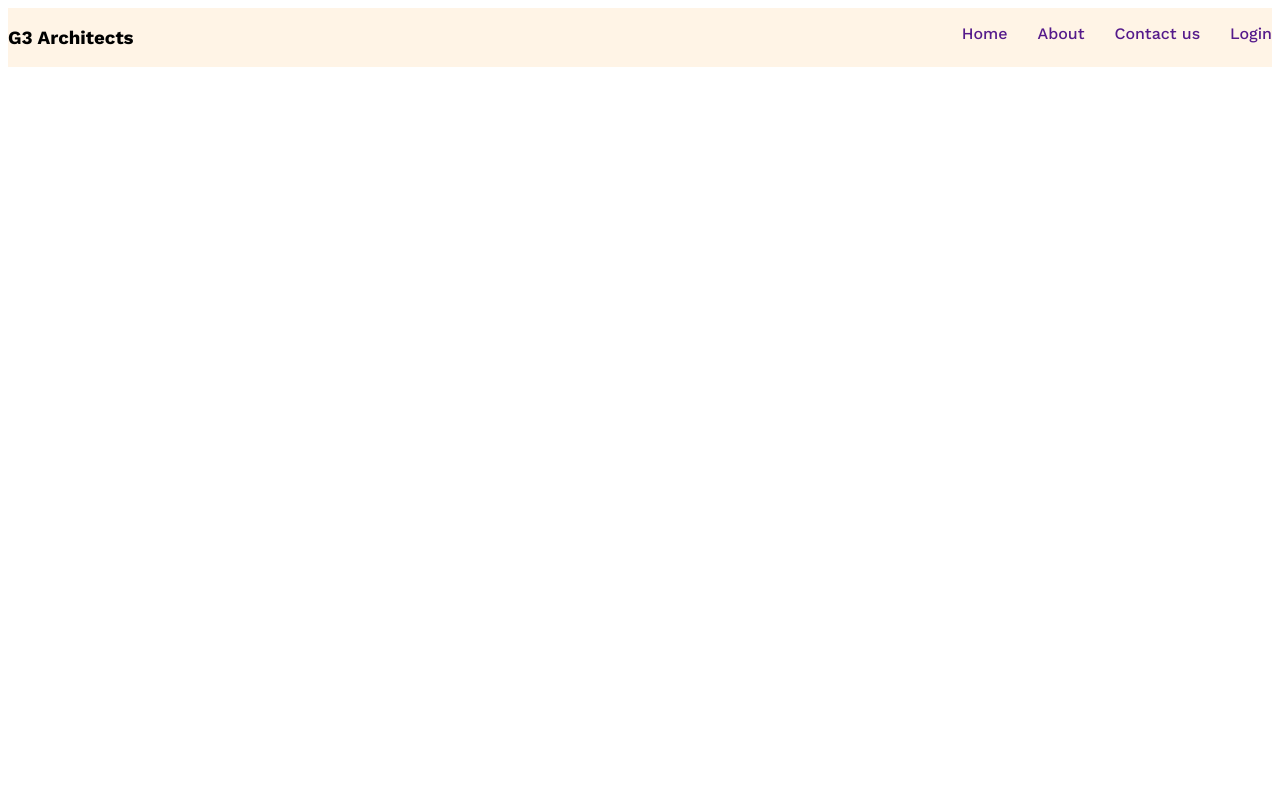
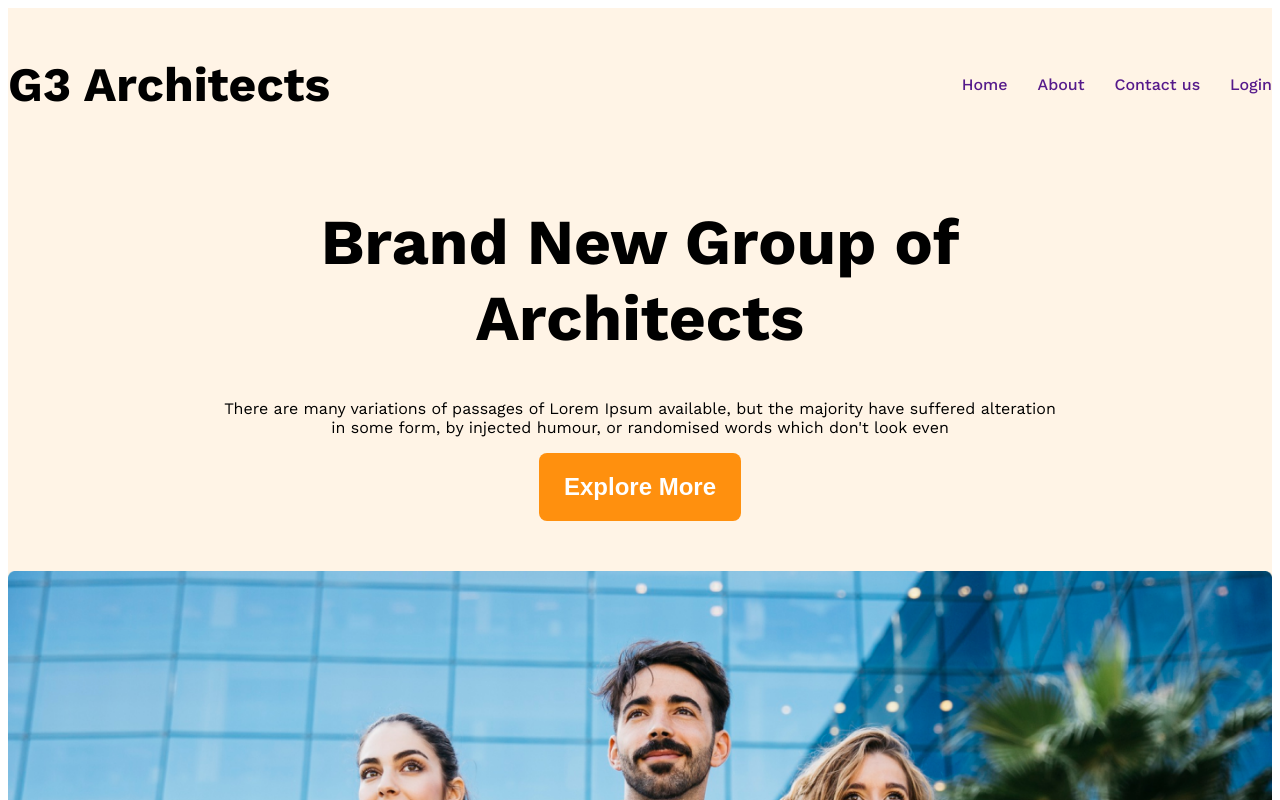
Before and after one commit to jubayer-bd/architect-website-1, a plain HTML site: page index.html in a window 1280 px wide. Shown: the top 800 px of the page. Drawn offline with nearby package versions, Linux system fonts and the light colour scheme.

Commit message:
nav work done and some media queary

```diff
--- a/index.html
+++ b/index.html
@@ -18,7 +18,12 @@
           </ul>
        </nav>
        <div class="banner">
-
+         <div class="banner-content">
+          <h1 class="banner-title">Brand New Group of Architects</h1>
+         <p class="banner-description">There are many variations of passages of Lorem Ipsum available, but the majority have suffered alteration in some form, by injected humour, or randomised words which don't look even</p>
+         <button class="btn-primary">Explore More</button>
+         </div>
+         <img class="banner-img" src="./images/banner.png" alt="">
        </div>
     </header>
     <main>
--- a/style.css
+++ b/style.css
@@ -22,13 +22,22 @@
   background: rgba(255, 144, 14, 0.1);
 
 }
-
+ .btn-primary {
+  background-color: #FF900E;
+  color: white;
+  padding: 20px 25px;
+  font-size: 1.5rem;
+  font-weight: 600;
+  border: none;
+  border-radius: 8px;
+ }
 /* header */
 
 
 /* navbar */
 .navbar {
   justify-content: space-between;
+  align-items: center;
 }
 .nav-item{
   list-style: none;
@@ -42,3 +51,30 @@
   max-width: 1440px;
   margin: 0 auto;
 }
+.brand {
+  font-size: 3rem;
+  font-weight: 700;
+}
+
+
+/* banner */
+.banner-content {
+  max-width: 850px;
+  margin: 0 auto;
+  text-align: center;
+  margin-bottom: 50px;
+}
+.banner-title {
+  font-weight: 700;
+  font-size: 4rem;
+}
+.banner-img {
+  width: 100%;
+}
+
+/* responsive */
+@media screen and (max-width:576px) {
+  .navbar, .nav-links {
+    flex-direction: column;
+  }
+}
```
